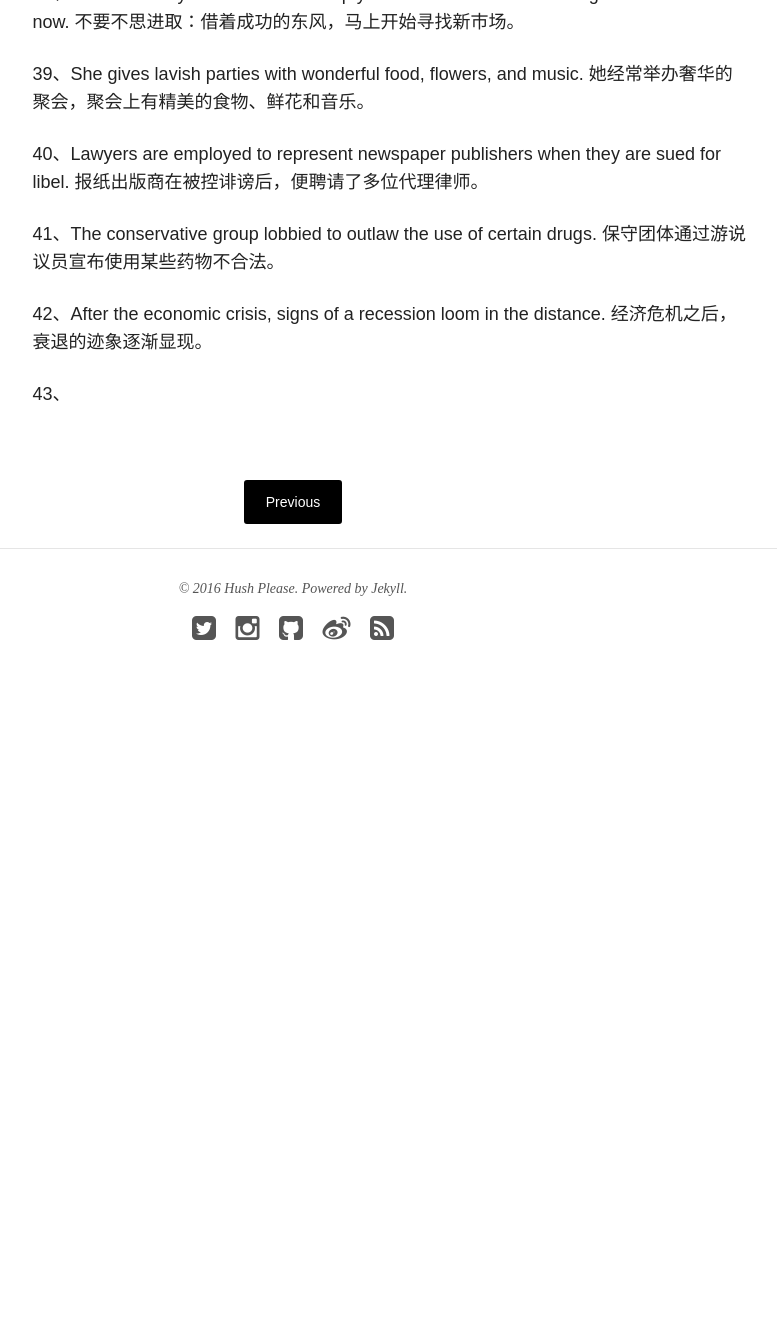
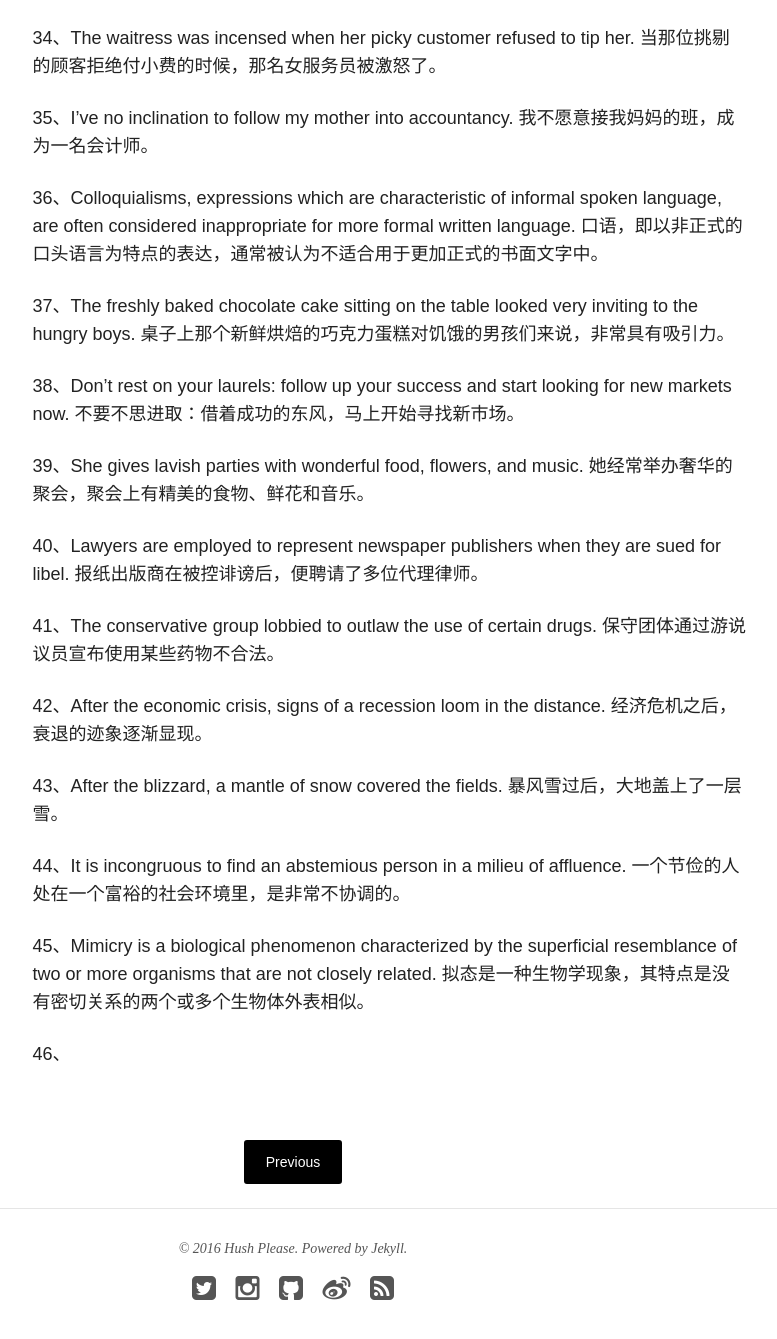
Before and after one commit to hushPlease/hushPlease.github.io, a Jekyll site: the page built from _posts/blog/2016-09-22-sentences-take-down.md, in a window 1280 px wide and 1400 px high, scrolled down 7798 px. Shown: the top 1339 px of the window, without its empty margins (347-1124 px from the left). Built offline with Jekyll 4.4.1, drawn with Linux system fonts in a browser that asks for light colours; nearby versions of some CDN libraries; before the commit the page ends 8538 px from its top, so only the background shows below that; some of the changed text lies outside the part shown.

Commit message:
Update post.

```diff
--- a/_posts/blog/2016-09-22-sentences-take-down.md
+++ b/_posts/blog/2016-09-22-sentences-take-down.md
@@ -149,6 +149,20 @@
 malfunction n.故障，失灵
 defunct a.死亡的；失效的
 perfunctory a.草率的，马马虎虎的
+mannerism n.特殊习惯，怪癖
+manteau n.披风，斗篷
+maverick a.独行的；不遵守传统的 n.持异议者，自行其是者
+euphonic a.悦耳的，语调好的；音调上的
+mellifluous a.如蜜般的；流畅的
+dulcet a.美妙的，悦耳的；怡人的
+membrane n.膜，薄膜
+mesmerize vt.施催眠术；使入迷，迷住
+scrupulous a.细心的；小心谨慎的；一丝不苟的
+abstemious a.节约的，节省的；有节制的
+mischief n.恶作剧，淘气
+castigate vt.严惩；申斥
+instigate vt.怂恿
+mold vt.塑造 n.模子，铸型；霉菌
 
 
 1、We went to Hawaii to enjoy the amenity of a warm climate. 我们去夏威夷享受那里温暖宜人的气候。
@@ -235,4 +249,10 @@
 
 42、After the economic crisis, signs of a recession loom in the distance. 经济危机之后，衰退的迹象逐渐显现。
 
-43、
+43、After the blizzard, a mantle of snow covered the fields. 暴风雪过后，大地盖上了一层雪。
+
+44、It is incongruous to find an abstemious person in a milieu of affluence. 一个节俭的人处在一个富裕的社会环境里，是非常不协调的。
+
+45、Mimicry is a biological phenomenon characterized by the superficial resemblance of two or more organisms that are not closely related. 拟态是一种生物学现象，其特点是没有密切关系的两个或多个生物体外表相似。
+
+46、
```
Also changed, not shown: other parts of _posts/blog/2016-09-22-sentences-take-down.md (+1 -1 lines).
